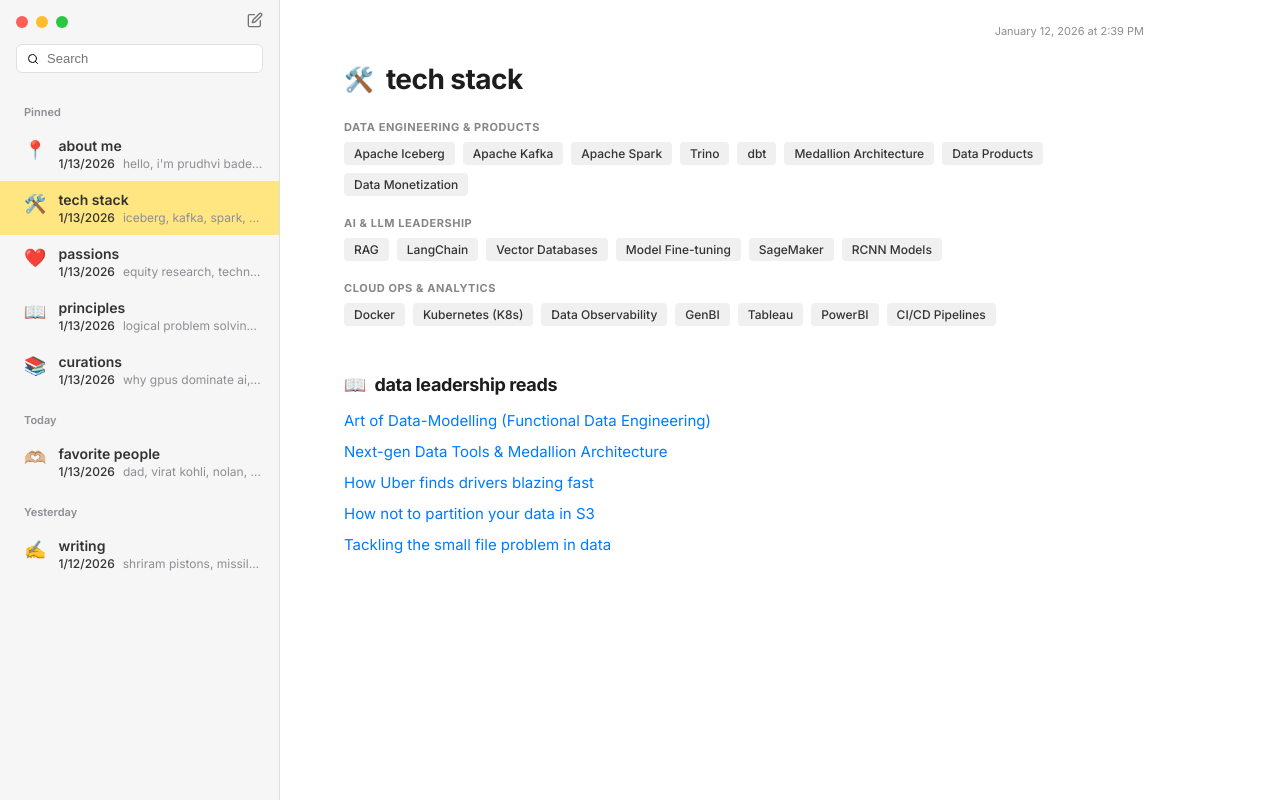
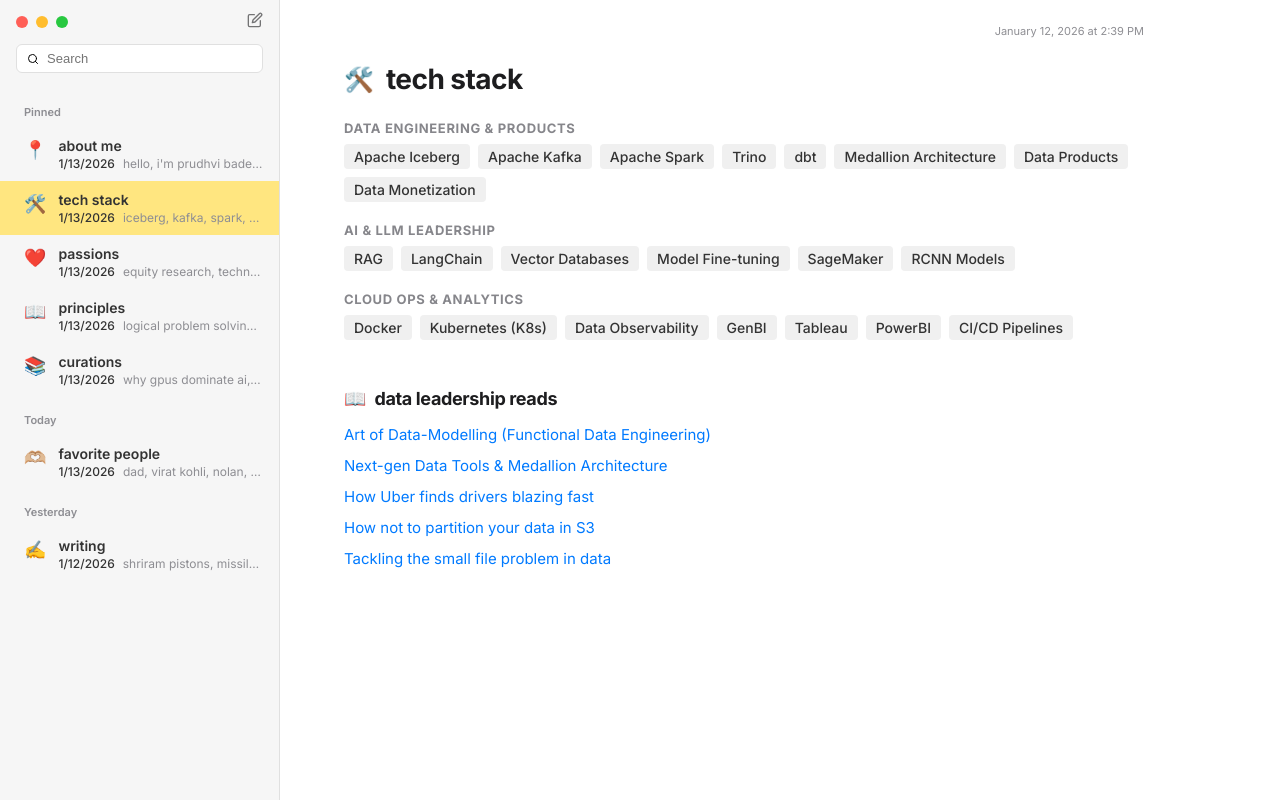
Before and after one commit to PrudhviBade/myprofile, a Next.js app: page /tech-stack in a window 1280 px wide. Built offline with nearby package versions, Linux system fonts and the light colour scheme.

Commit message:
UI: Increase font sizes for better readability on Tech Stack page

```diff
--- a/src/app/tech-stack/page.tsx
+++ b/src/app/tech-stack/page.tsx
@@ -34,7 +34,7 @@
             <section style={{ marginBottom: '48px' }}>
                 {stacks.map((stack, idx) => (
                     <div key={idx} style={{ marginBottom: '20px' }}>
-                        <h3 style={{ fontSize: '11px', textTransform: 'uppercase', color: 'var(--text-secondary)', letterSpacing: '0.05em', marginBottom: '8px' }}>
+                        <h3 style={{ fontSize: '13px', textTransform: 'uppercase', color: 'var(--text-secondary)', letterSpacing: '0.05em', marginBottom: '8px' }}>
                             {stack.domain}
                         </h3>
                         <div style={{ display: 'flex', flexWrap: 'wrap', gap: '8px' }}>
@@ -45,7 +45,7 @@
                                         padding: '4px 10px',
                                         backgroundColor: '#F0F0F0',
                                         borderRadius: '4px',
-                                        fontSize: '12px',
+                                        fontSize: '14px',
                                         color: '#333',
                                         fontWeight: 500
                                     }}
```
